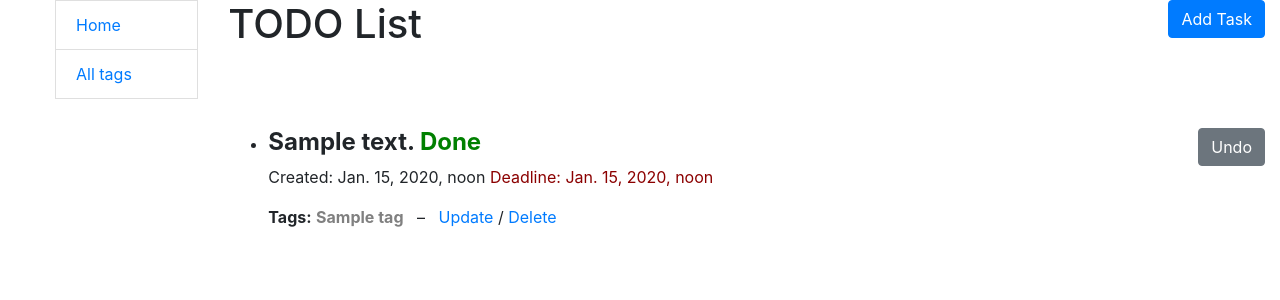
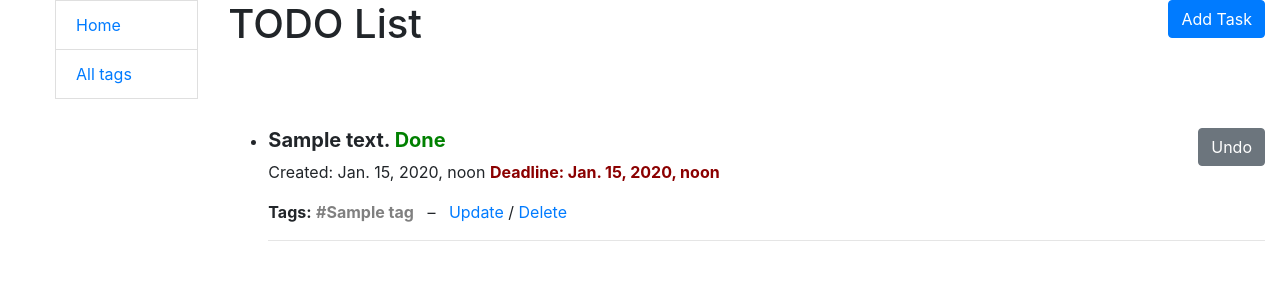
Before and after one commit to dmytro-yefimenko/todo-list, a Django app: page / in a window 1280 px wide. Shown: the top 300 px of the page. Run offline with Django 5.2, Linux system fonts and the light colour scheme; tables that the repository leaves empty hold one stand-in row (values such as "Sample post"); some libraries are stand-ins or nearby versions.

Commit message:
djustments

```diff
--- a/templates/todo/index.html
+++ b/templates/todo/index.html
@@ -20,7 +20,7 @@
     {% for task in tasks_list %}
       <ul>
         <li>
-          <h4>
+          <h5>
             <strong>
               {{ task }}
               {% if task.is_done %}
@@ -38,20 +38,21 @@
 
               </form>
             </strong>
-          </h4>
+          </h5>
 
           <p>Created: {{ task.created }}
-            <span class="task-deadline">{% if task.deadline %}Deadline: {{ task.deadline }}{% endif %}</span></p>
+            <span class="task-deadline">{% if task.deadline %}<strong>Deadline: {{ task.deadline }}</strong>{% endif %}</span></p>
           <p>
             <strong>Tags:</strong>
             {% for tag in task.tags.all %}
-              <span class="tags">{{ tag }}</span>
+              <span class="tags">#{{ tag }}</span>
             {% endfor %}
             &nbsp; – &nbsp;
             <a href="{% url 'todo:task-update' task.pk %}">Update</a>
             /
             <a href="{% url 'todo:task-delete' task.pk %}">Delete</a>
           </p>
+        <hr>
         </li>
       </ul>
     {% endfor %}
```
